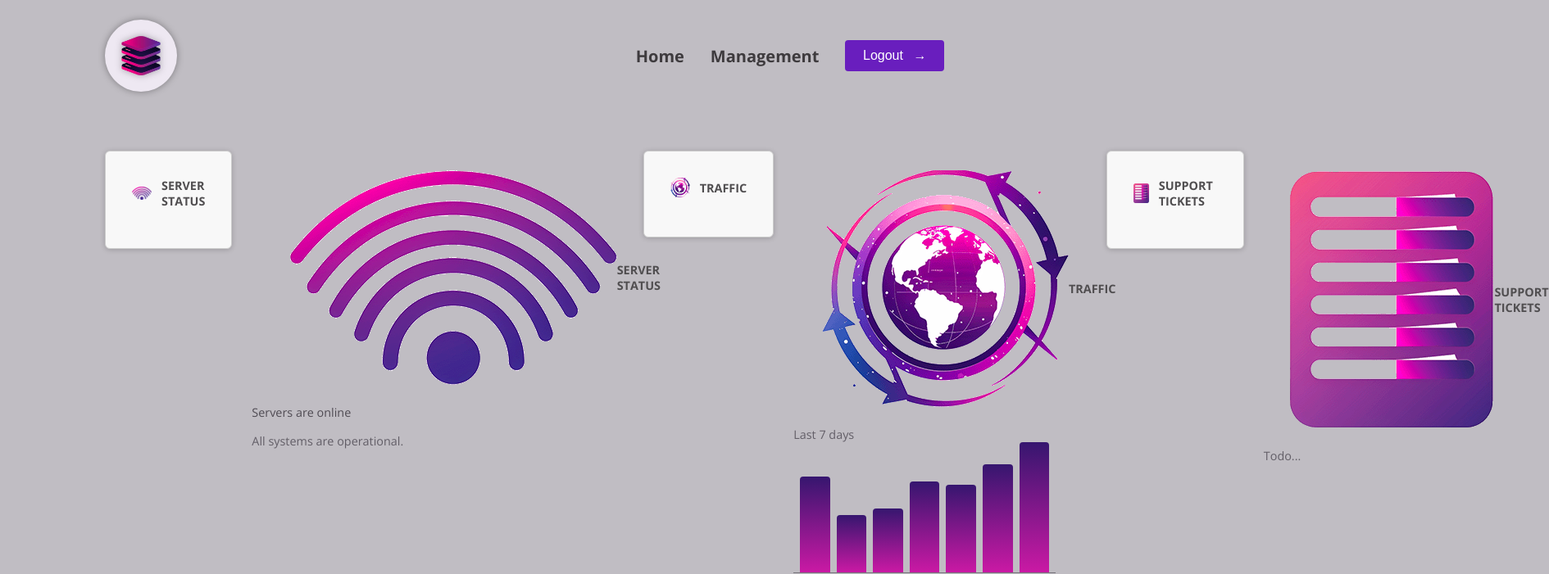
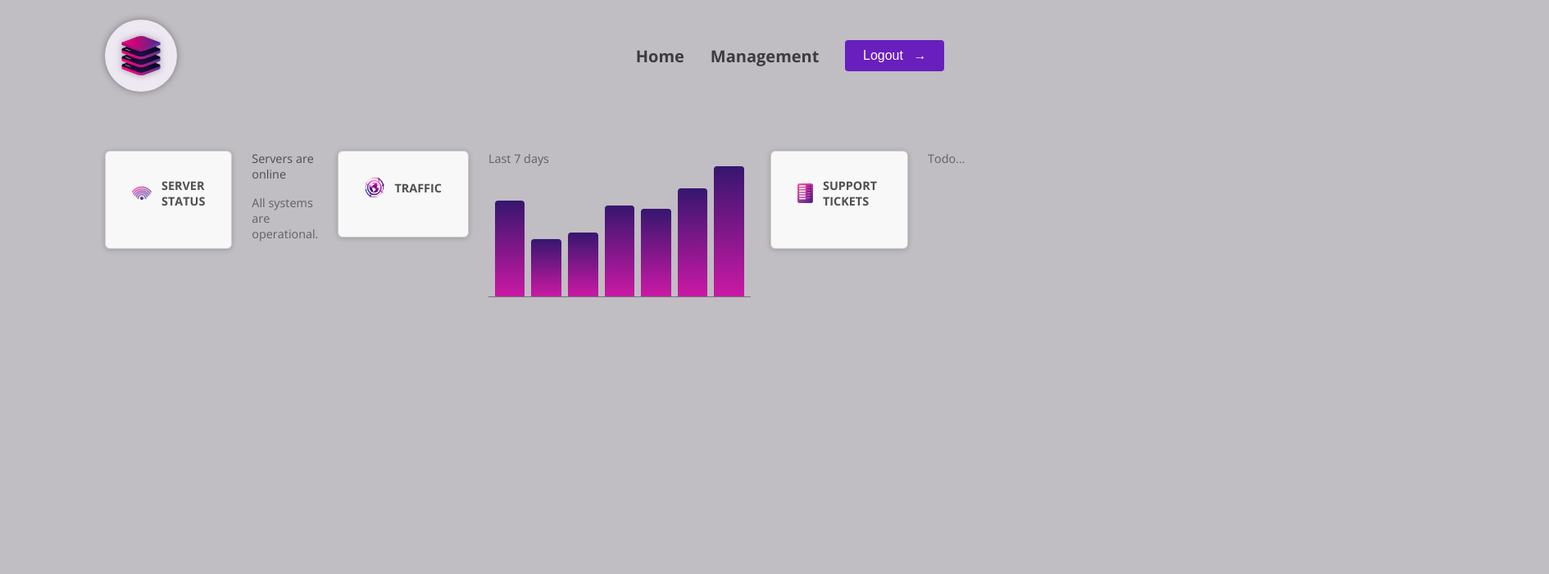
Before and after one commit to ZiaeianEhsan/Angular-Project-1, an Angular app: page / in a window 1280 px wide. Shown: the top 701 px of the page at 82% size, 1890 px wide, since content can reach past the window. Built offline with nearby package versions, Linux system fonts and the light colour scheme.

Commit message:
8. Using Content Projection & ng-content

```diff
--- a/src/app/dashboard/dashboard-item/dashboard-item.component.html
+++ b/src/app/dashboard/dashboard-item/dashboard-item.component.html
@@ -4,5 +4,6 @@
       <img [src]="image.src" [alt]="image.alt" />
       <h2>{{ title }}</h2>
     </header>
+    <ng-content></ng-content>
   </article>
 </div>
--- a/src/app/dashboard/server-status/server-status.component.html
+++ b/src/app/dashboard/server-status/server-status.component.html
@@ -1,8 +1,4 @@
-<article>
-  <header>
-    <img src="status.png" alt="A signal symbol" />
-    <h2>Server Status</h2>
-  </header>
+
   <div>
     @if (currentStatus === 'online') {
     <p>Servers are online</p>
@@ -15,4 +11,3 @@
     <p>Fetching server status failed.</p>
     }
   </div>
-</article>
--- a/src/app/dashboard/tickets/tickets.component.html
+++ b/src/app/dashboard/tickets/tickets.component.html
@@ -1,9 +1,3 @@
-<article>
-        <header>
-          <img src="list.png" alt="A list of items" />
-          <h2>Support Tickets</h2>
-        </header>
-        <div id="status">
-          <p>Todo...</p>
-        </div>
-      </article>
+<div id="status">
+  <p>Todo...</p>
+</div>
--- a/src/app/dashboard/traffic/traffic.component.html
+++ b/src/app/dashboard/traffic/traffic.component.html
@@ -1,8 +1,4 @@
-<article>
-        <header>
-          <img src="globe.png" alt="A globe" />
-          <h2>Traffic</h2>
-        </header>
+
         <div id="traffic">
           <p>Last 7 days</p>
 
@@ -14,4 +10,3 @@
             }
           </div>
         </div>
-      </article>
```
Also changed, not shown: src/app/dashboard/server-status/status.png (added).
